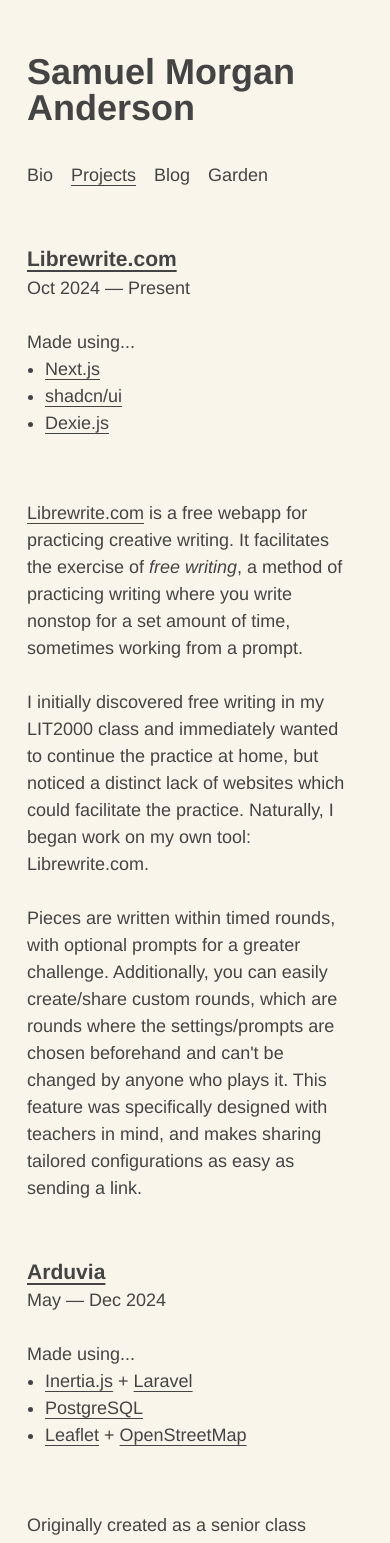
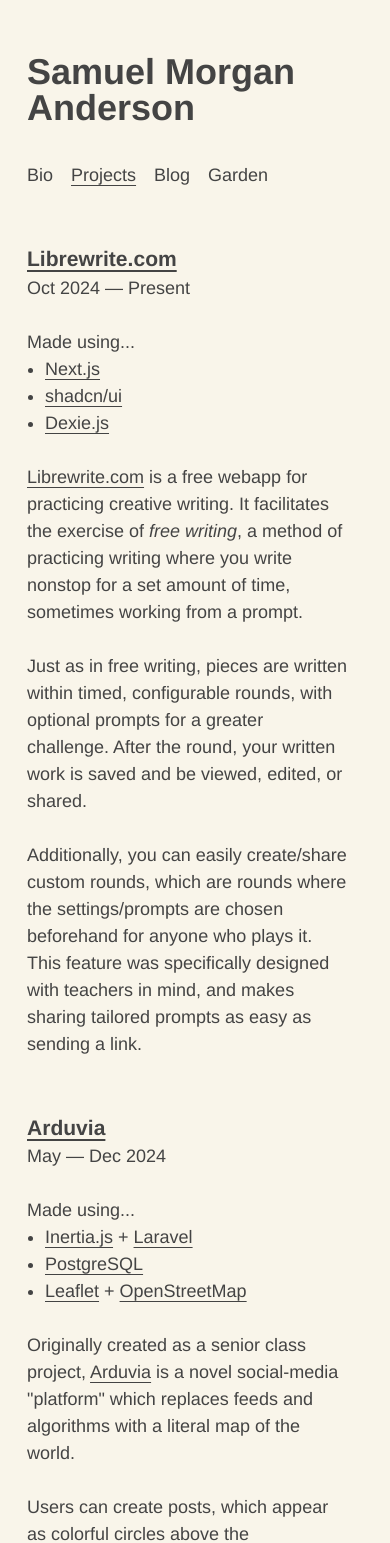
Before and after one commit to sama305/samueland.dev, a Next.js app: page /projects in a window 390 px wide. Shown: the top 1543 px of the page. Built offline with nearby package versions, Linux system fonts and the light colour scheme.

Commit message:
removed librewrite origin story and fixed gaps on mobile

```diff
--- a/src/app/(site)/projects/page.tsx
+++ b/src/app/(site)/projects/page.tsx
@@ -21,10 +21,10 @@ export default function Projects() {
             <a className="social" href="https://librewrite.com" target="_blank">Librewrite.com</a> is a free webapp for practicing creative writing. It facilitates the exercise of <i>free writing</i>, a method of practicing writing where you write nonstop for a set amount of time, sometimes working from a prompt.
           </p>
           <p>
-            I initially discovered free writing in my LIT2000 class and immediately wanted to continue the practice at home, but noticed a distinct lack of websites which could facilitate the practice. Naturally, I began work on my own tool: Librewrite.com.
+            Just as in free writing, pieces are written within timed, configurable rounds, with optional prompts for a greater challenge. After the round, your written work is saved and be viewed, edited, or shared.
           </p>
           <p>
-            Pieces are written within timed rounds, with optional prompts for a greater challenge. Additionally, you can easily create/share custom rounds, which are rounds where the settings/prompts are chosen beforehand and can't be changed by anyone who plays it. This feature was specifically designed with teachers in mind, and makes sharing tailored configurations as easy as sending a link.
+            Additionally, you can easily create/share custom rounds, which are rounds where the settings/prompts are chosen beforehand for anyone who plays it. This feature was specifically designed with teachers in mind, and makes sharing tailored prompts as easy as sending a link.
           </p>
         </div>
       </div>
--- a/src/app/globals.css
+++ b/src/app/globals.css
@@ -200,4 +200,8 @@ p:not(:last-child) {
   .bioRight {
     flex-direction: column-reverse;
   }
+
+  .projectEntry {
+    gap: 0;
+  }
 }
```
